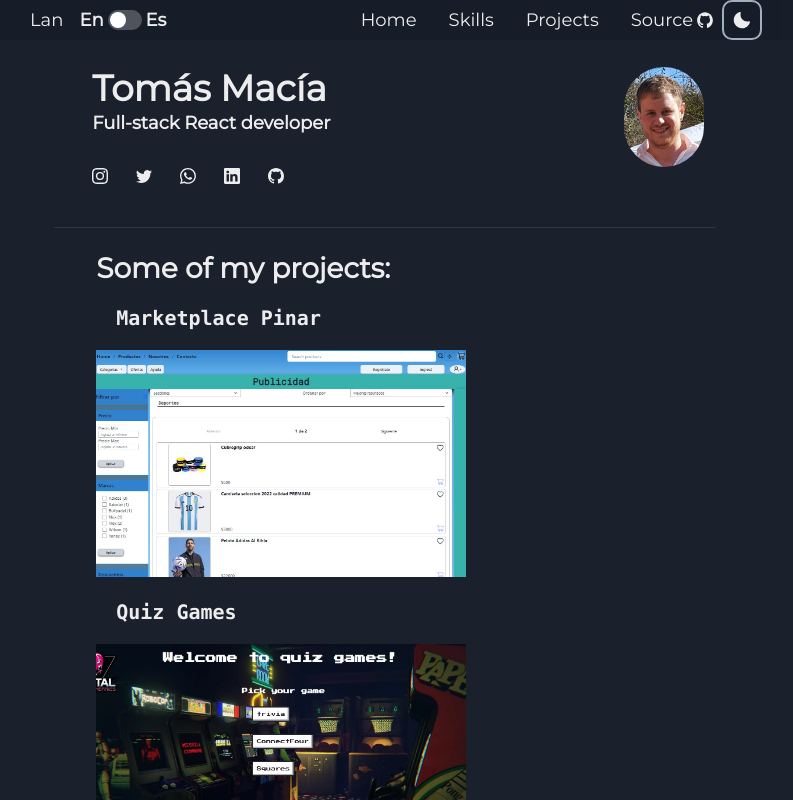
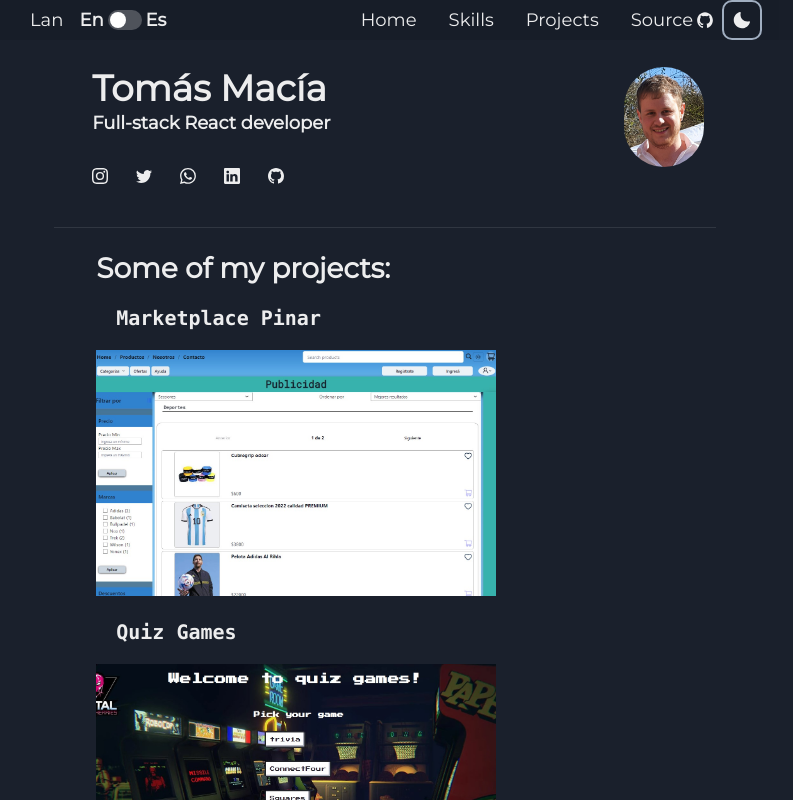
Before and after one commit to tomimacia/tomas-macia, a Next.js app: page /Projects in a window 1280 px wide. Shown: the top 800 px of the page, without its empty margins (242-1035 px from the left). Built offline with nearby package versions, Linux system fonts and the light colour scheme.

Commit message:
project cards resposinve size

```diff
--- a/components/ProjectCardImg.js
+++ b/components/ProjectCardImg.js
@@ -77,10 +77,10 @@ export const ProjectCardImg = ({ alt, src, sourceHref, tecs = [1, 2] }) => {
       ref={domNode}
       initial="rest"
       whileHover="hover"
-      onTap={() =>setIsTapped(prev=>!prev)}
+      onTouchStart={() =>setIsTapped(prev=>!prev)}
       animate={isTapped ? "hover" : "rest"}
-      w={370}
-      h={230}
+      w={[320,360,360,400]}
+      h={[200,225,225,250]}
     >
       <ChakraBox pos="absolute" variants={imageMotion}>
         <Image alt={alt} src={src} />
--- a/styles/theme.js
+++ b/styles/theme.js
@@ -29,12 +29,24 @@ const fontSizes = {
   "5xl": "48px",
   "6xl": "64px",
 };
+const Box = {
+  variants: {
+    solid: () => ({
+      "@media(hover: none)": {
+        _hover: {
+          _hover,
+        },
+      },
+    }),
+  },
+}
 const overrides = {
   ...chakraTheme,
   fonts,
   breakpoints,
   fontWeights,
   fontSizes,
+  Box,
 };
 
 export const customTheme = extendTheme(overrides);
```
